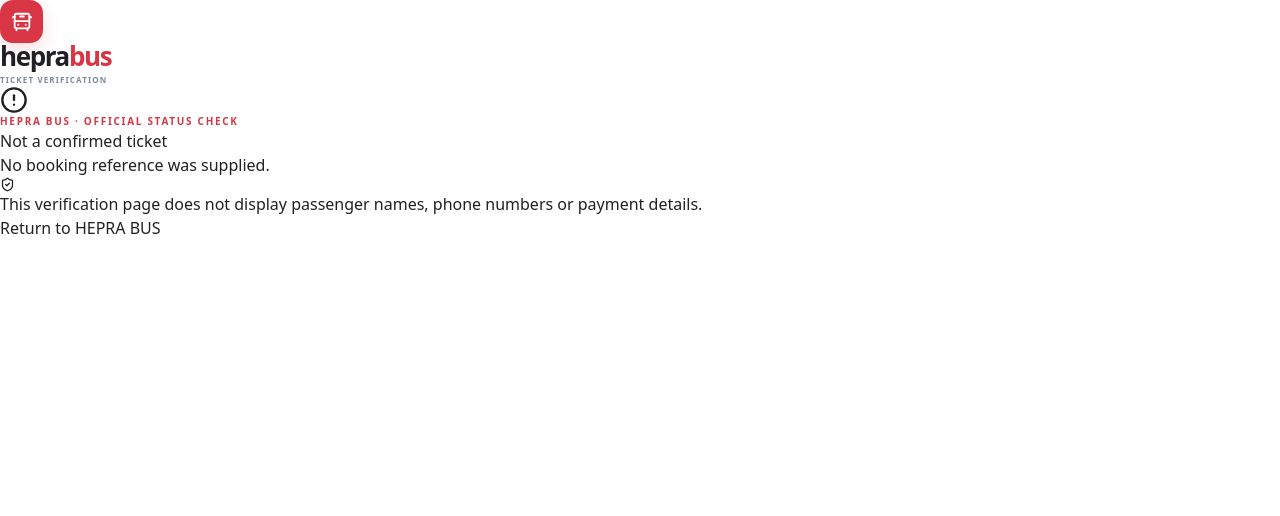
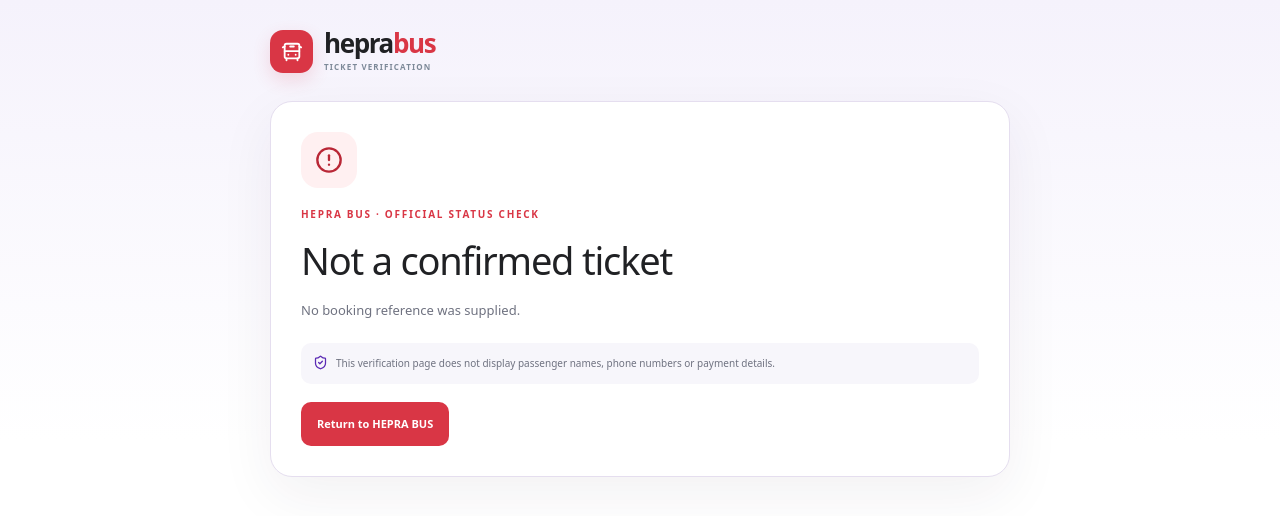
Before and after one commit to hrkartstore-max/Hepra-Bus, a Next.js app: page /verify-ticket in a window 1280 px wide. Shown: the top 516 px of the page. Built offline with nearby package versions, Linux system fonts and the light colour scheme.

Commit message:
Style ticket QR and verification page

```diff
--- a/app/globals.css
+++ b/app/globals.css
@@ -467,3 +467,32 @@
   .trip-lookup-grid{grid-template-columns:repeat(2,minmax(0,1fr))!important}
   .trip-lookup-grid>span{break-inside:avoid}
 }
+
+
+/* Ticket verification QR */
+.ticket-qr-row{display:flex;align-items:center;justify-content:space-between;gap:18px;padding:15px 0;border-bottom:1px solid #ece9f3}
+.ticket-qr-row>div{display:flex;flex-direction:column;gap:7px;max-width:360px}
+.ticket-qr-row b{font-size:12px;color:#202124}
+.ticket-qr-row small{font-size:10px;line-height:1.6;color:#737786}
+.ticket-qr-row a{font-size:10px;font-weight:800;color:var(--hepra-violet);text-decoration:underline;text-underline-offset:3px}
+.ticket-qr{display:block;flex-shrink:0;width:112px;height:112px;object-fit:contain;background:#fff;border:1px solid #e8e5ee;border-radius:8px}
+.verify-page{min-height:100vh;padding:30px 18px 50px;background:linear-gradient(180deg,#f5f2fc,#fff 55%);color:#202124}
+.verify-brand{display:flex;align-items:center;gap:11px;max-width:740px;margin:0 auto 28px}
+.verify-card{max-width:740px;margin:0 auto;padding:30px;border:1px solid #e5deef;border-radius:22px;background:#fff;box-shadow:0 18px 55px #2a1b4410}
+.verify-status{width:56px;height:56px;border-radius:17px;display:grid;place-items:center;margin-bottom:19px}
+.verify-status.verified{background:#e8f7ee;color:#18784b}.verify-status.not-verified{background:#fff0f1;color:#b92736}
+.verify-spin{animation:verify-spin 1s linear infinite}@keyframes verify-spin{to{transform:rotate(360deg)}}
+.verify-card h1{font-size:clamp(26px,5vw,38px);letter-spacing:-1.2px;margin:10px 0;color:#202124}
+.verify-message{font-size:13px;line-height:1.7;color:#6f7280}
+.verify-reference{display:flex;flex-direction:column;gap:7px;padding:15px 0;border-bottom:1px dashed #ddd7e8;margin-top:20px}
+.verify-reference small,.verify-route small{font-size:9px;letter-spacing:1px;font-weight:900;color:#858596}
+.verify-reference strong{font-size:19px;letter-spacing:.5px}
+.verify-route{display:flex;align-items:center;justify-content:space-between;gap:15px;padding:19px;margin:17px 0;border-radius:14px;background:linear-gradient(110deg,#f7f3ff,#fff2f3);border:1px solid #eee5fa}
+.verify-route>div{display:grid;gap:7px;min-width:0}.verify-route strong{font-size:17px;overflow-wrap:anywhere}.verify-route>span{font-size:21px;color:var(--hepra-violet)}
+.verify-grid{display:grid;grid-template-columns:repeat(2,minmax(0,1fr));gap:14px}
+.verify-grid span{padding:13px;border:1px solid #ece9f3;border-radius:11px;font-size:10px;color:#858596;text-transform:uppercase;letter-spacing:.6px}
+.verify-grid b{display:block;margin-top:7px;color:#202124;font-size:12px;line-height:1.5;text-transform:none;letter-spacing:0;overflow-wrap:anywhere}
+.verify-privacy{display:flex;align-items:flex-start;gap:8px;margin:22px 0 18px;padding:12px;border-radius:10px;background:#f7f6fb;color:#6f7280;font-size:10px;line-height:1.7}.verify-privacy svg{flex-shrink:0;color:#5b2bb4}
+.verify-home{display:inline-flex;align-items:center;justify-content:center;min-height:44px;padding:0 16px;border-radius:10px;background:var(--hepra-red);color:#fff;font-size:11px;font-weight:900}
+@media(max-width:600px){.verify-page{padding:20px 12px 32px}.verify-card{padding:20px;border-radius:18px}.verify-route{padding:13px}.verify-route strong{font-size:14px}.ticket-qr-row{align-items:flex-start}.ticket-qr{width:88px;height:88px}.ticket-qr-row small{font-size:9px}}
+@media print{.ticket-qr-row{break-inside:avoid}.ticket-qr{print-color-adjust:exact}}
```
